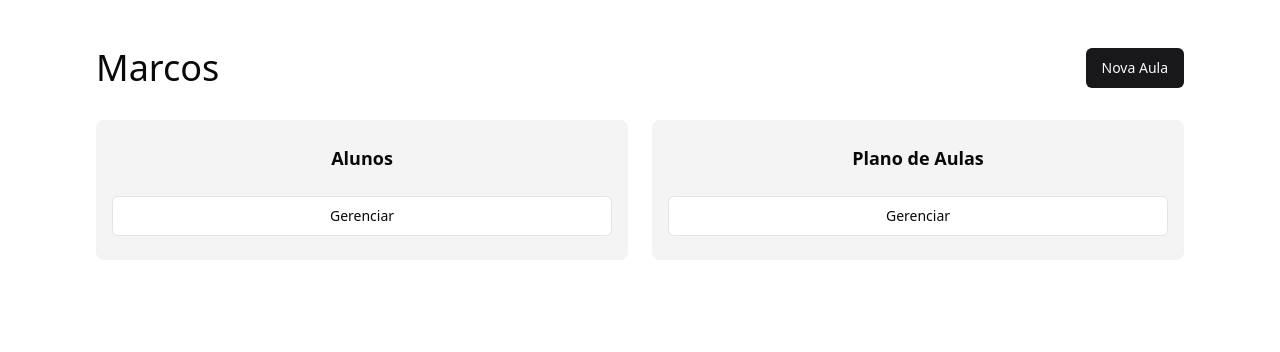
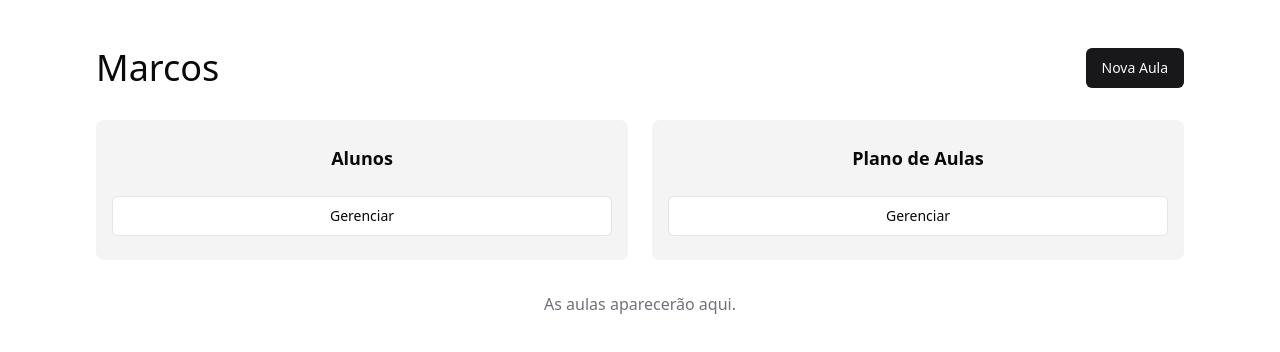
Before and after one commit to gpaiva00/mclass, a React (Vite) app: page / in a window 1280 px wide. Shown: the top 352 px of the page. Built offline with nearby package versions, Linux system fonts and the light colour scheme.

Commit message:
fix: lint errors

```diff
--- a/src/pages/Class.tsx
+++ b/src/pages/Class.tsx
@@ -26,7 +26,7 @@ function Class() {
     return today.toISOString().split("T")[0];
   });
 
-  const [currentClassData, setCurrentClassData] = useLocalStorage<Class | null>(
+  const [currentClassData] = useLocalStorage<Class | null>(
     "currentClass",
     null,
   );
--- a/src/pages/Home.tsx
+++ b/src/pages/Home.tsx
@@ -53,6 +53,12 @@ function Home() {
           </Button>
         </div>
       </div>
+
+      {!classes.length && (
+        <p className="text-muted-foreground text-center">
+          As aulas aparecerão aqui.
+        </p>
+      )}
 
       {!!classes.length && (
         <div className="space-y-4 mt-6">
```
